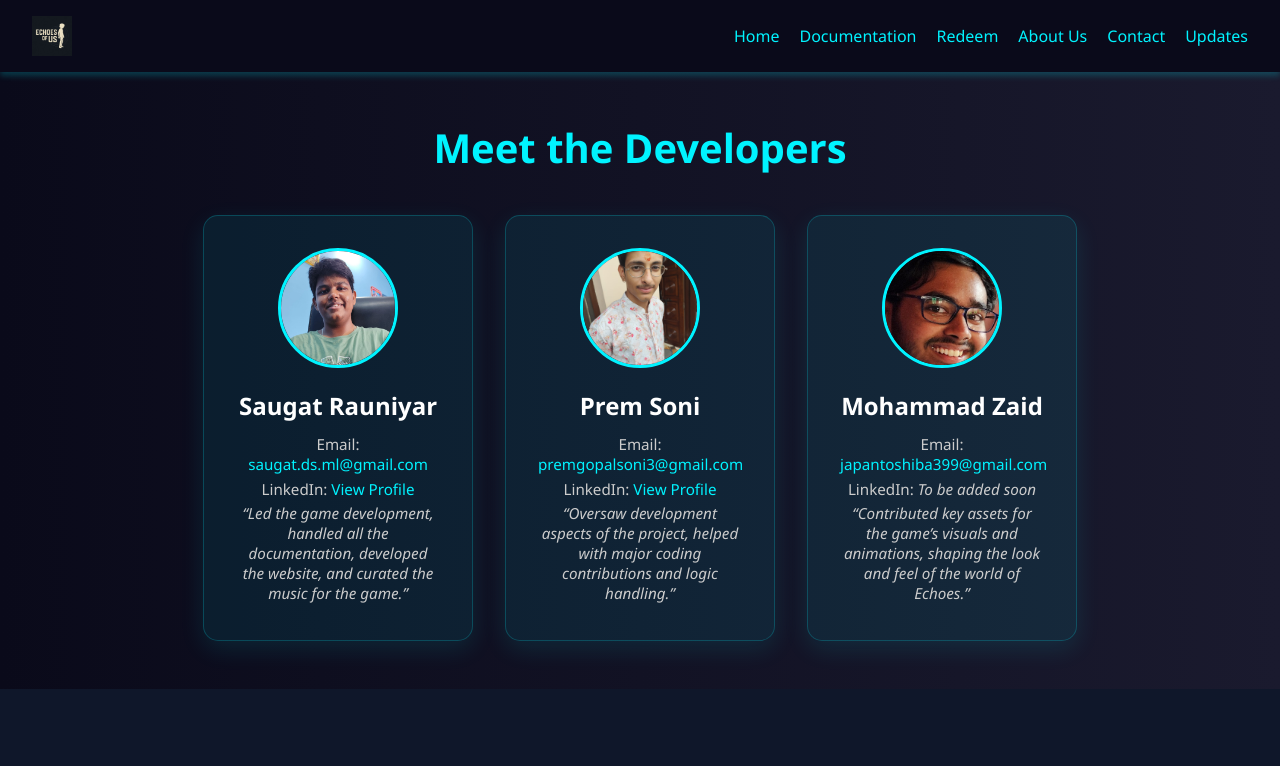
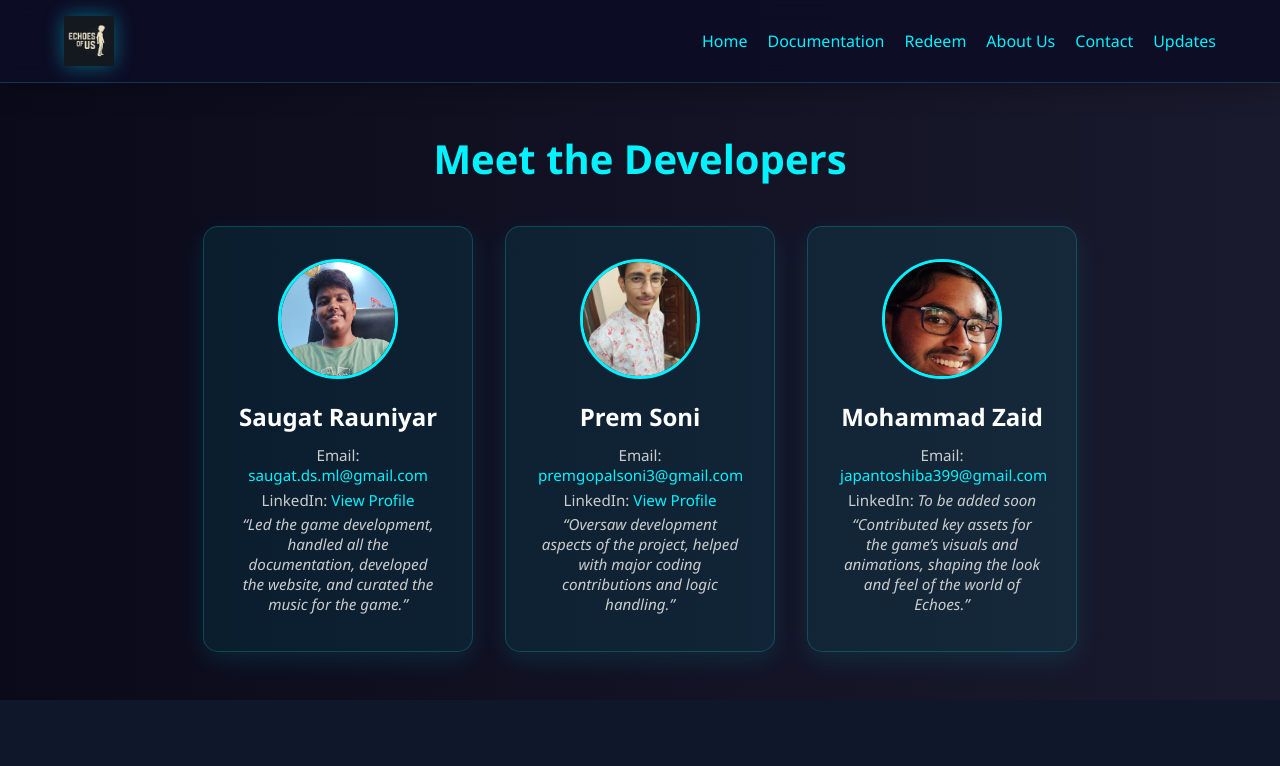
Before and after one commit to sausin123/echoes-site, a plain HTML site: page about.html in a window 1280 px wide. Shown: the top 766 px of the page. Drawn offline with Linux system fonts and the light colour scheme.

Commit message:
Update about.html

```diff
--- a/about.html
+++ b/about.html
@@ -34,9 +34,33 @@
       position: relative;
     }
 
-    nav img {
-      height: 40px;
-    }
+     nav {
+
+
+
+            display: flex;
+            justify-content: space-between;
+            align-items: center;
+            background: rgba(13, 13, 38, 0.9);
+            padding: 1rem 5%;
+            position: sticky;
+            top: 0;
+            z-index: 1000;
+            backdrop-filter: blur(10px);
+            border-bottom: 1px solid rgba(0, 243, 255, 0.2);
+            box-shadow: 0 4px 30px rgba(0, 0, 0, 0.3);
+        }
+
+        nav img {
+            height: 50px;
+            filter: drop-shadow(0 0 10px rgba(0, 243, 255, 0.4));
+            transition: transform 0.3s ease;
+        }
+
+        nav img:hover {
+            transform: scale(1.1) rotate(-5deg);
+        }
+
 
     nav ul {
       list-style: none;
```
